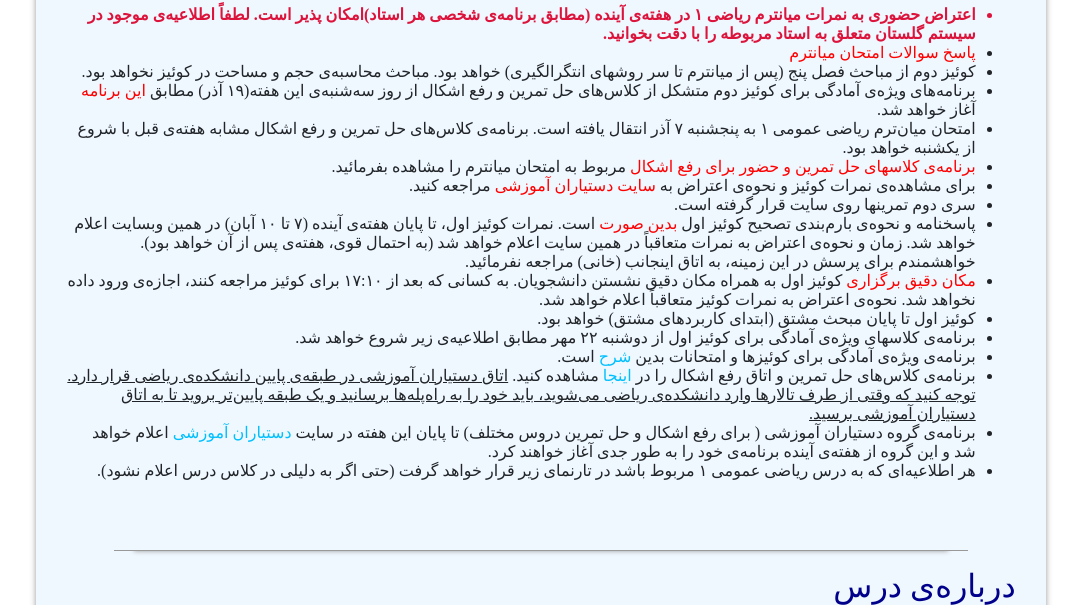
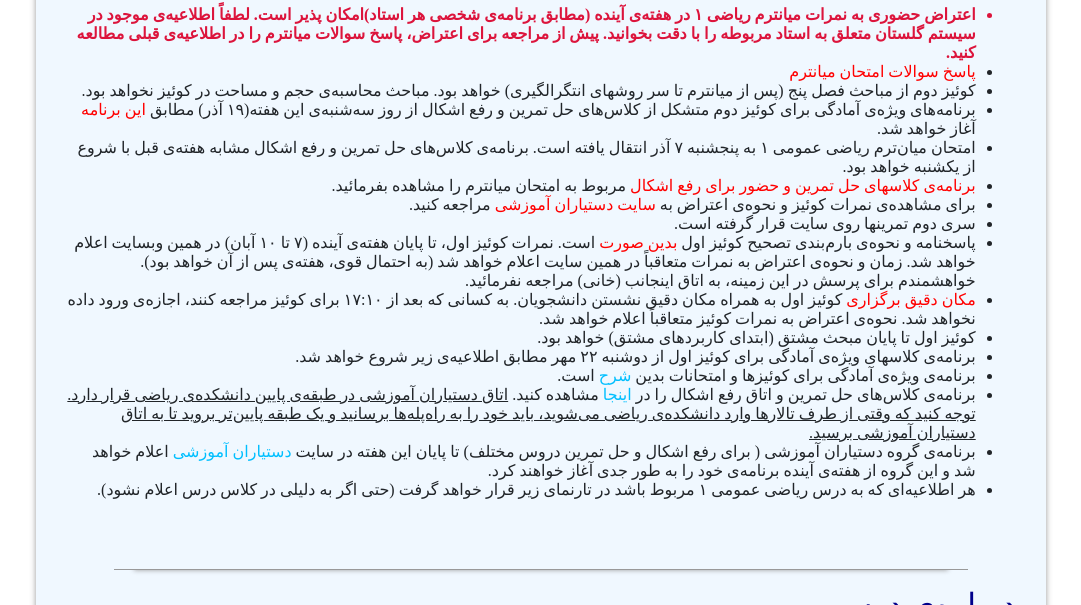
Before and after one commit to mohsen-Khani/riyazi1-9899, a plain HTML site: page index.html in a window 1280 px wide. Shown: the part 495-1100 px from the top of the page, without its empty margins (99-1180 px from the left). Drawn offline with nearby package versions, Linux system fonts and the light colour scheme.

Commit message:
etelaeye eteraz be miyanterm-eslahiye

```diff
--- a/index.html
+++ b/index.html
@@ -59,6 +59,7 @@
                     اعتراض حضوری
                     به نمرات میانترم ریاضی ۱ در هفته‌ی آینده (مطابق برنامه‌ی شخصی هر استاد)امکان پذیر است.
                     لطفاً اطلاعیه‌ی موجود در سیستم گلستان متعلق به استاد مربوطه را با دقت بخوانید.
+                     پیش از مراجعه برای اعتراض، پاسخ‌ سوالات میانترم را در اطلاعیه‌ی قبلی مطالعه کنید.
                 </li>
                 <li>
                     <a href="jozve/solutions-of-midterm-exam98-1.pdf">پاسخ سوالات امتحان میانترم</a>
```
